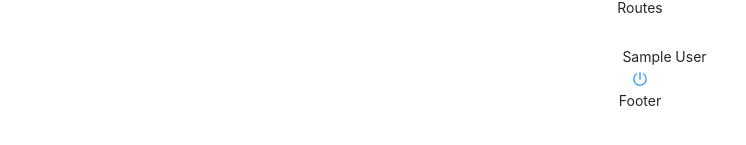
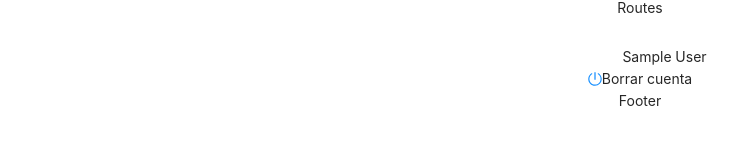
Before and after one commit to vaneebg/FRONTEND-TRIPULACIONES, a React (Create React App) app: page /profile in a window 1280 px wide. Shown: the part 195-340 px from the top of the page, without its empty margins (0-746 px from the left). Built offline with nearby package versions, Linux system fonts and the light colour scheme; no server answers; sample sign-in values are in the browser's storage.

Commit message:
borrar usuario funcionando

```diff
--- a/src/components/Main/Profile/Profile.jsx
+++ b/src/components/Main/Profile/Profile.jsx
@@ -1,7 +1,7 @@
 import { useDispatch, useSelector } from "react-redux";
 import { useEffect } from 'react';
-import { Link } from 'react-router-dom'
-import { reset, myInfo,logout } from "../../../features/auth/authSlice";
+import { Link,useNavigate } from 'react-router-dom'
+import { reset, myInfo, logout,deleteUser } from "../../../features/auth/authSlice";
 import { Tooltip, notification, Popconfirm } from 'antd';
 import { PoweroffOutlined, FastBackwardOutlined } from "@ant-design/icons";
 
@@ -11,20 +11,21 @@ console.log("url", URL)
 const Profile = () => {
   const { user } = useSelector((state) => state.auth);
   const dispatch = useDispatch();
+  const navigate=useNavigate()
+  useEffect(() => {
+    dispatch(myInfo())
+  }, []);
 
   const onLogout = () => {
     dispatch(logout());
   }
+console.log(user)
 
-  useEffect(() => {
-    dispatch(myInfo())
-  }, []);
-
-  // const deleteUserAndRedirect = (_id) => {
-  //   dispatch(deleteUser(_id))
-  //   navigate("/");
-  //   dispatch(reset());
-  // }
+  const deleteUserAndRedirect = (_id) => {
+    dispatch(deleteUser(_id))
+    navigate("/");
+    dispatch(reset());
+    }
     return (
       <>
         <Tooltip placement="bottom" title="Volver a principal">
@@ -37,9 +38,18 @@ const Profile = () => {
         {user.name} <br />
         {user.genre}
         <Link to="/" onClick={onLogout}><PoweroffOutlined /></Link>
+        <Popconfirm
+          placement="bottom"
+          title="Seguro que quieres borrar tu cuenta definitivamente?"
+          onConfirm={() => deleteUserAndRedirect((user._id))}
+          okText="Yes"
+          cancelText="No"
+        >
+          Borrar cuenta
+        </Popconfirm>
       </>
     )
+
 }
 
-
 export default Profile
--- a/src/features/auth/authService.js
+++ b/src/features/auth/authService.js
@@ -40,11 +40,25 @@ const logout = async () => {
   return res.data;
 };
 
+const deleteUser = async () => {
+  const user = JSON.parse(localStorage.getItem("user"));
+  const res = await axios.delete(URL + "/users/", {
+    headers: {
+      authorization: user?.user.tokens[0],
+    },
+  });
+  if (res.data) {
+    localStorage.removeItem("user");
+  }
+  return res.data;
+};
+
 const authService = {
   login,
   register,
   myInfo,
-  logout
+  logout,
+  deleteUser
 };
 
 export default authService;
--- a/src/features/auth/authSlice.js
+++ b/src/features/auth/authSlice.js
@@ -55,6 +55,16 @@ export const logout = createAsyncThunk("auth/logout", async (thunkAPI) => {
   }
 });
 
+export const deleteUser = createAsyncThunk("auth/deleteUser", async (thunkAPI) => {
+  try {
+    return await authService.deleteUser();
+  } catch (error) {
+    console.error(error);
+    const message = error.response.data;
+    return thunkAPI.rejectWithValue(message);
+  }
+});
+
 export const authSlice = createSlice({
   name: 'auth',
   initialState,
@@ -89,9 +99,13 @@ export const authSlice = createSlice({
         state.user = action.payload;
       })
       .addCase(logout.fulfilled, (state, action) => {
-        console.log(action.payload)
         state.user = null;
         state.messageLogout = action.payload.message;
+      })
+      .addCase(deleteUser.fulfilled, (state, action) => {
+        state.user = null;
+        state.message = action.payload.message;
+
       })
   },
 });
```
Lines whose indentation alone changed are shown as unchanged.
